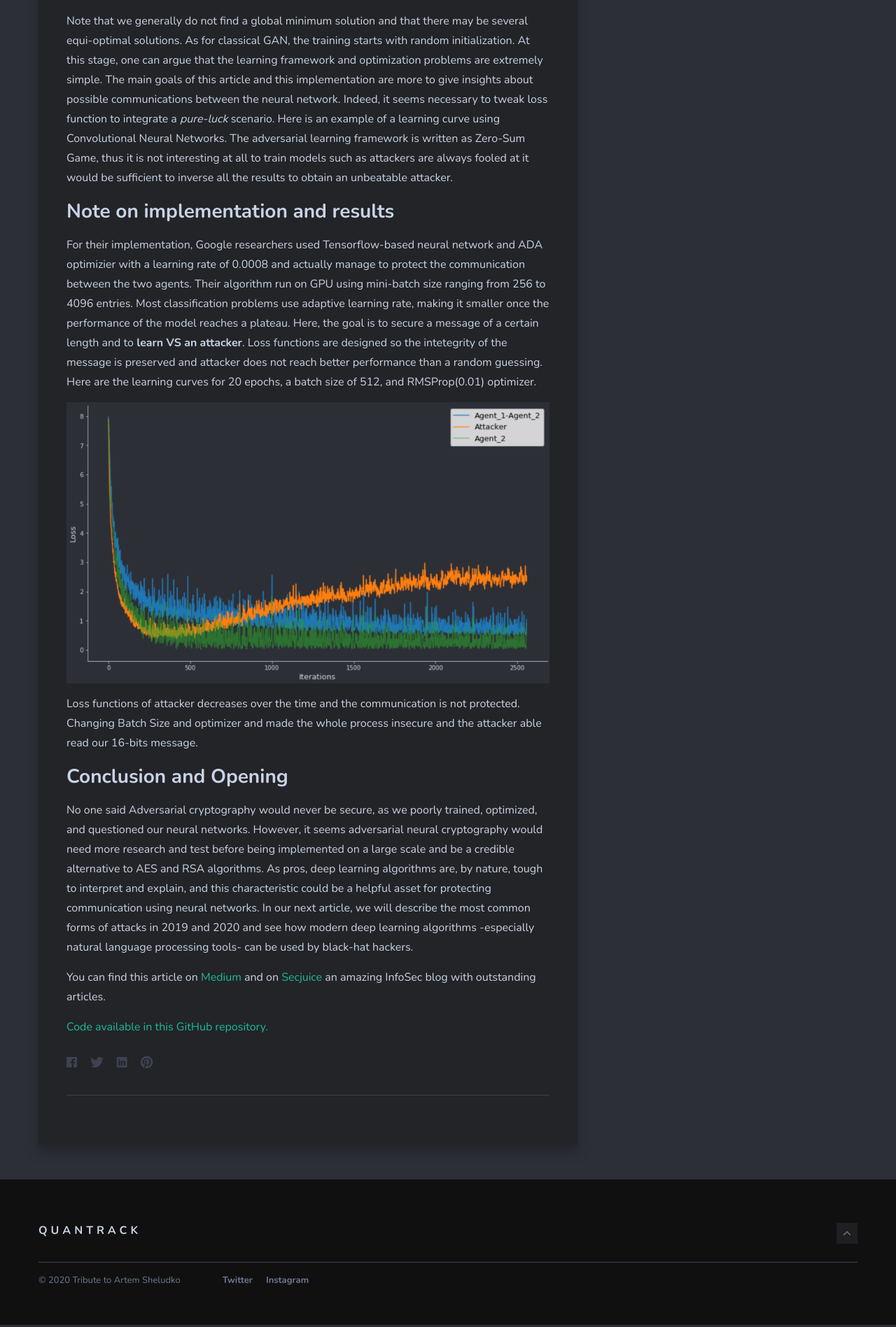
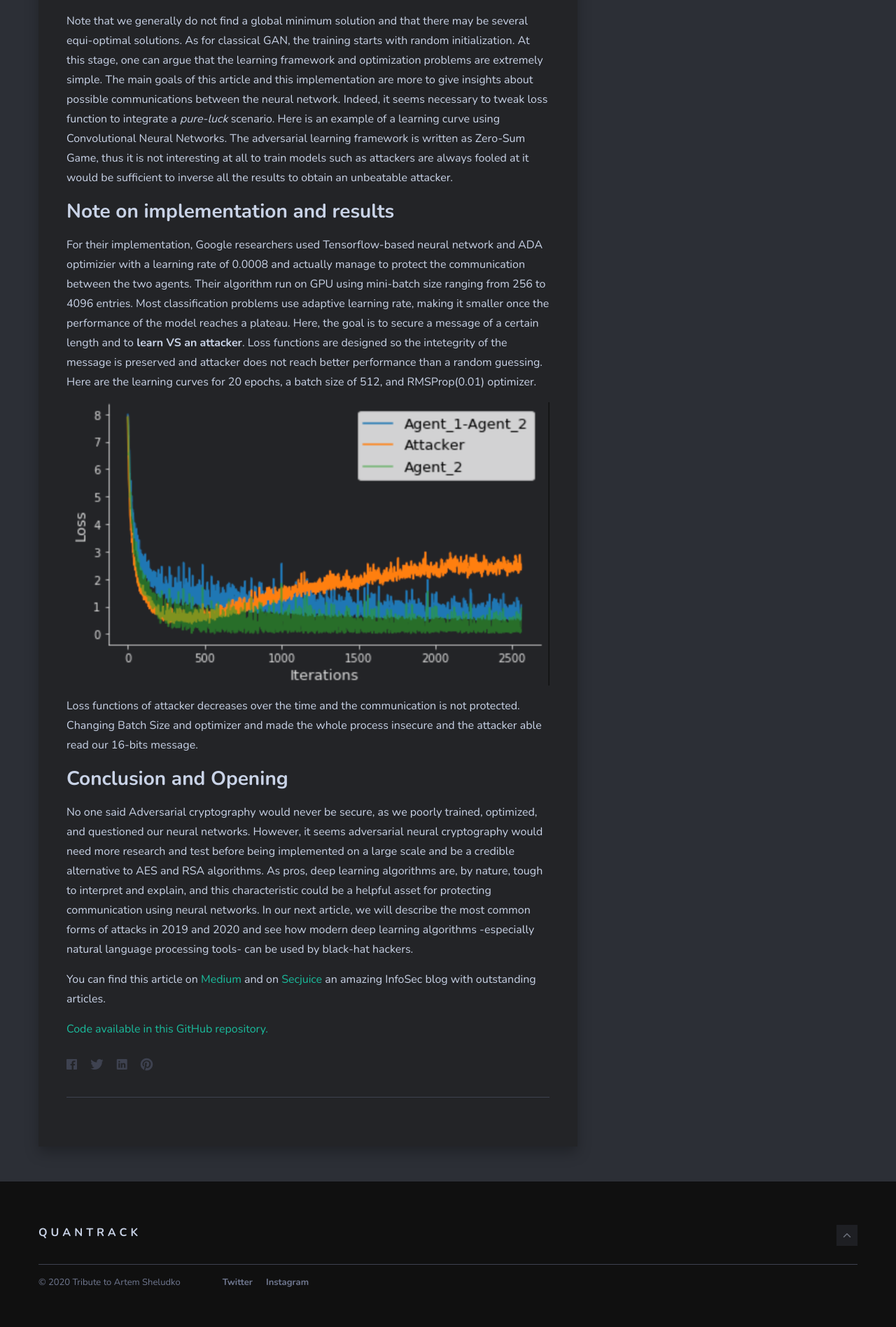
Before and after one commit to quantrack-lab/blog, a Jekyll site: the page built from _posts/2020-04-07-deep-learning-cyber.markdown, in a window 1280 px wide. Shown: the part 4105-6002 px from the top of the page at 70% size. Built offline with Jekyll 4.4.1, drawn with Linux system fonts in a browser that asks for light colours; nearby versions of some CDN libraries; formulas are drawn with MathJax 3; comment, search, counter and statistics services are not loaded.

Commit message:
Update 2020-04-07-deep-learning-cyber.markdown

```diff
--- a/_posts/2020-04-07-deep-learning-cyber.markdown
+++ b/_posts/2020-04-07-deep-learning-cyber.markdown
@@ -68,7 +68,7 @@ Note that we generally do not find a global minimum solution and that there may
 
 For their implementation, Google researchers used Tensorflow-based neural network and ADA optimizier with a learning rate of 0.0008 and actually manage to protect the communication between the two agents. Their algorithm run on GPU using mini-batch size ranging from 256 to 4096 entries. Most classification problems use adaptive learning rate, making it smaller once the performance of the model reaches a plateau. Here, the goal is to secure a message of a certain length and to **learn VS an attacker**. Loss functions are designed so the intetegrity of the message is preserved and attacker does not reach better performance than a random guessing. Here are the learning curves for 20 epochs, a batch size of 512, and RMSProp(0.01) optimizer.
 
-![](/img/loss_oui.png)
+![](/img/lossfinal.png)
 
 
 Loss functions of attacker decreases over the time and the communication is not protected. Changing Batch Size and optimizer and made the whole process insecure and the attacker able read our 16-bits message.
```
